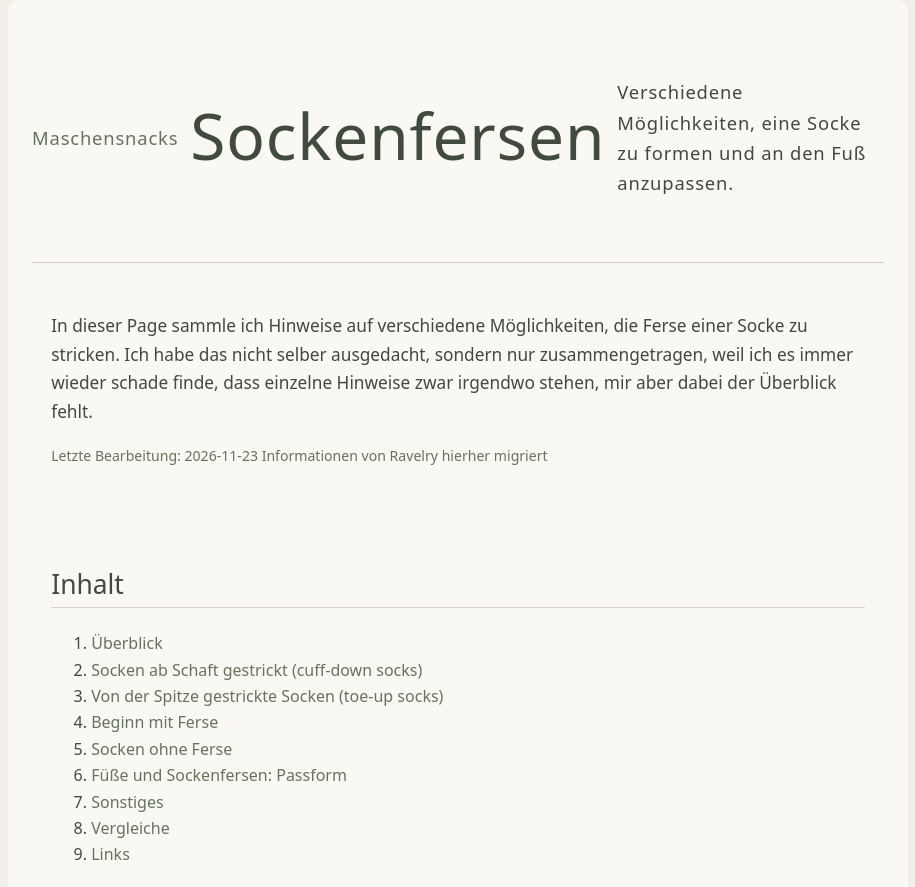
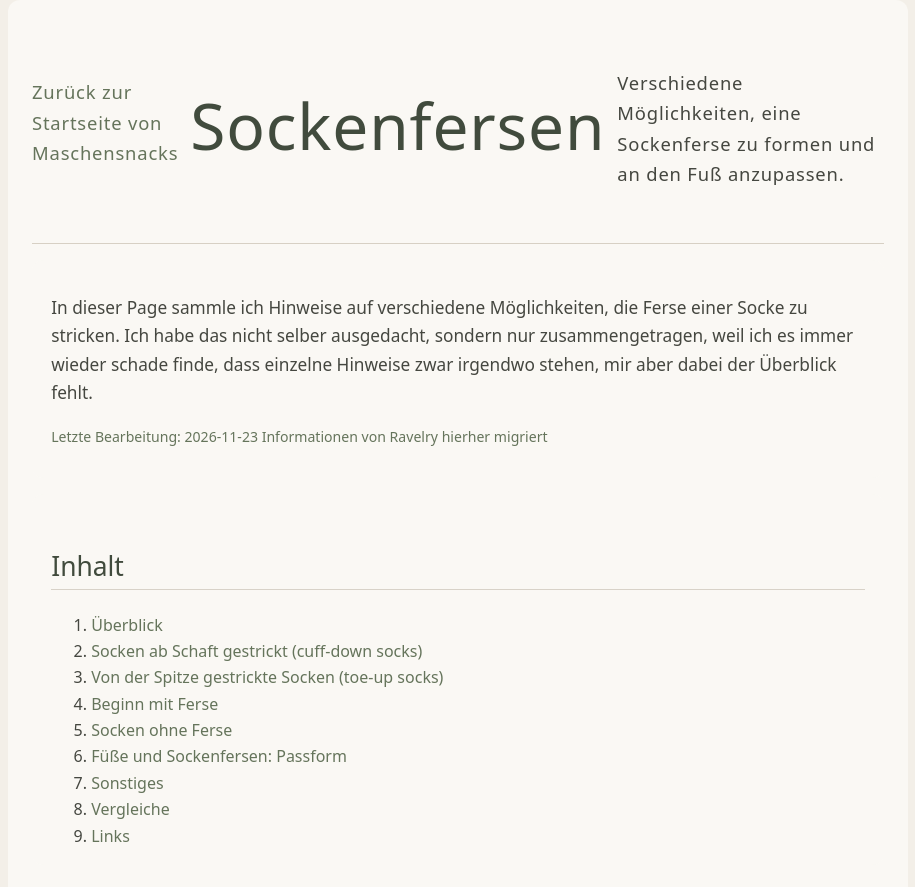
Before and after one commit to silke2world/maschensnacks, a plain HTML site: page socken/fersenvarianten.html in a window 1280 px wide. Shown: the top 887 px of the page, without its empty margins (182-1097 px from the left). Drawn offline with Linux system fonts and the light colour scheme.

Commit message:
Update fersenvarianten.html

```diff
--- a/socken/fersenvarianten.html
+++ b/socken/fersenvarianten.html
@@ -106,11 +106,19 @@
 
 <body id="top">
   <main class="page-content">
-    <header class="hero">
-      <p><a href="../index.html">Maschensnacks</a></p>
-      <h1>Sockenfersen</h1>
-      <p>Verschiedene Möglichkeiten, eine Socke zu formen und an den Fuß anzupassen.</p>
-    </header>
+
+<header class="hero">
+  <p class="back-link">
+    <a href="../index.html">Zurück zur Startseite von Maschensnacks</a>
+  </p>
+
+  <h1>Sockenfersen</h1>
+
+  <p class="subtitle">
+    Verschiedene Möglichkeiten, eine Sockenferse zu formen
+    und an den Fuß anzupassen.
+  </p>
+</header>
 
     <section class="intro">
       <p>In dieser Page sammle ich Hinweise auf verschiedene Möglichkeiten, die Ferse einer Socke zu stricken. Ich habe
```
